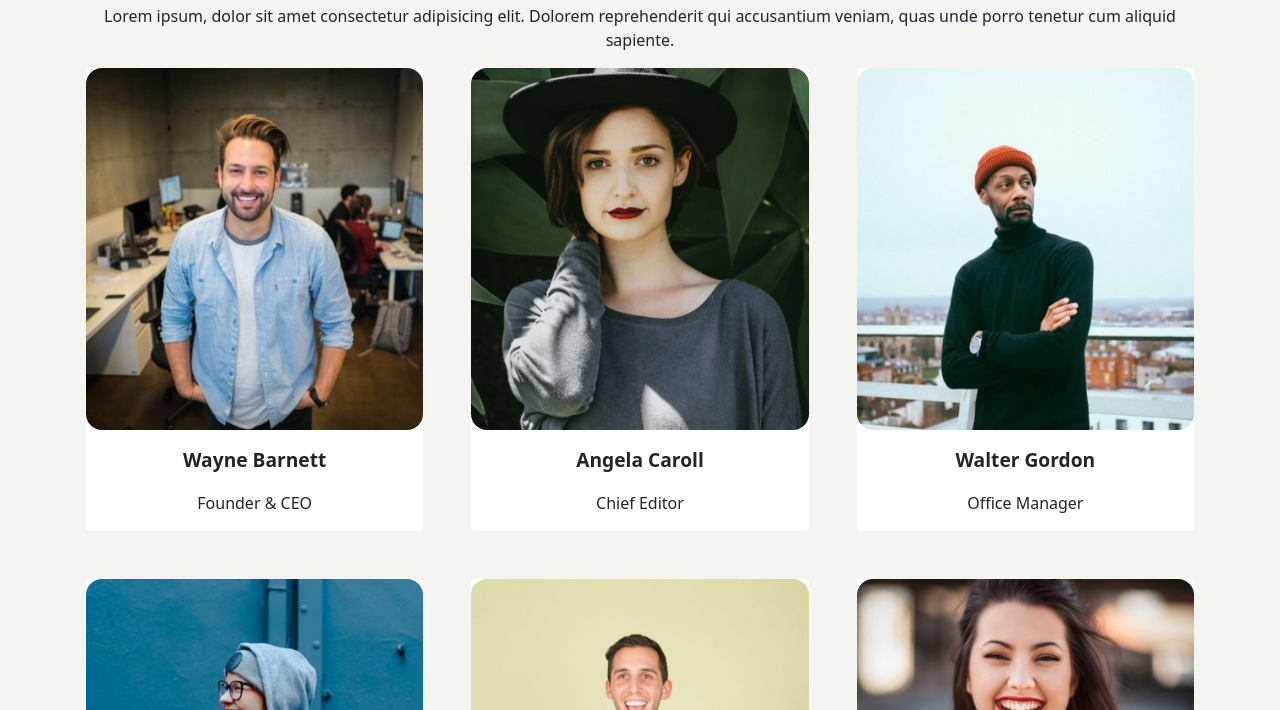
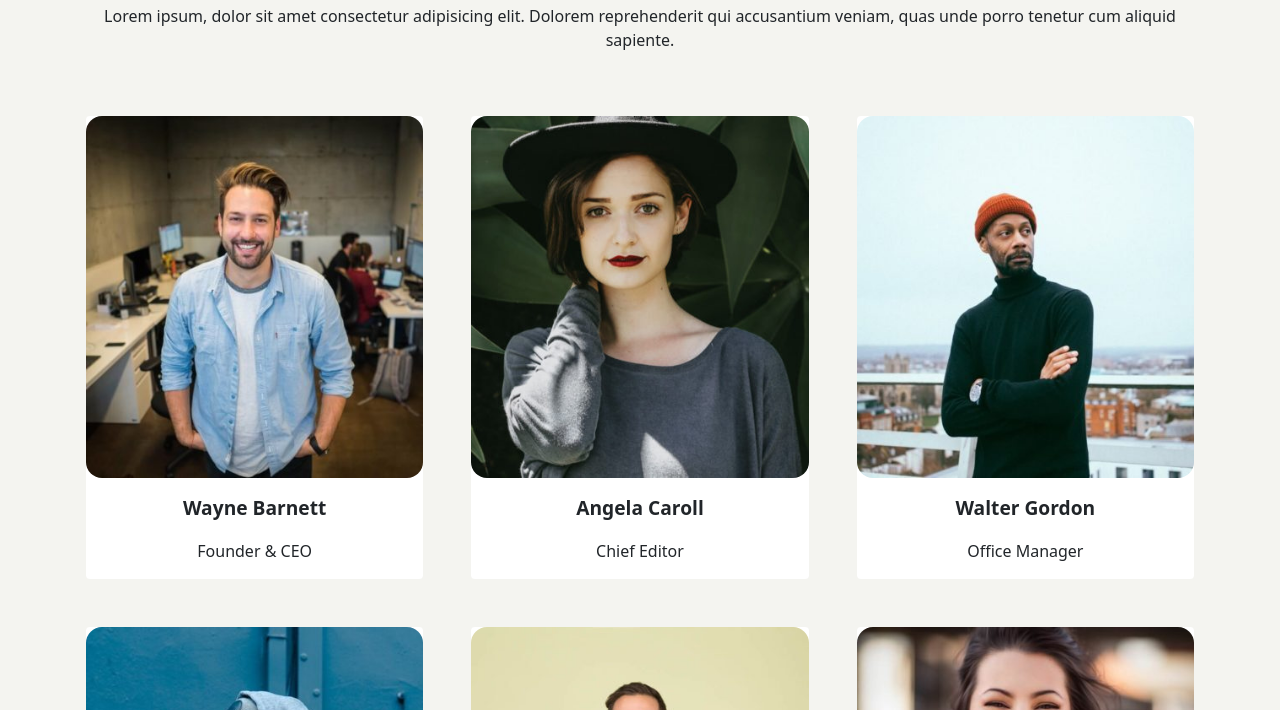
Before and after one commit to muccidavide/js-our-team, a plain HTML site: page index.html in a window 1280 px wide. Shown: the part 90-800 px from the top of the page. Drawn offline with nearby package versions, Linux system fonts and the light colour scheme.

Commit message:
improve css

```diff
--- a/index.html
+++ b/index.html
@@ -29,7 +29,7 @@
                     quas unde porro tenetur cum aliquid sapiente.
                 </p>
             </div>
-            <div class="worker_cards row row-cols-1 row-cols-lg-2 row-cols-xl-3 g-5">
+            <div class="worker_cards row row-cols-1 row-cols-lg-2 row-cols-xl-3 g-5 mt-2">
 
             </div>
 
```
